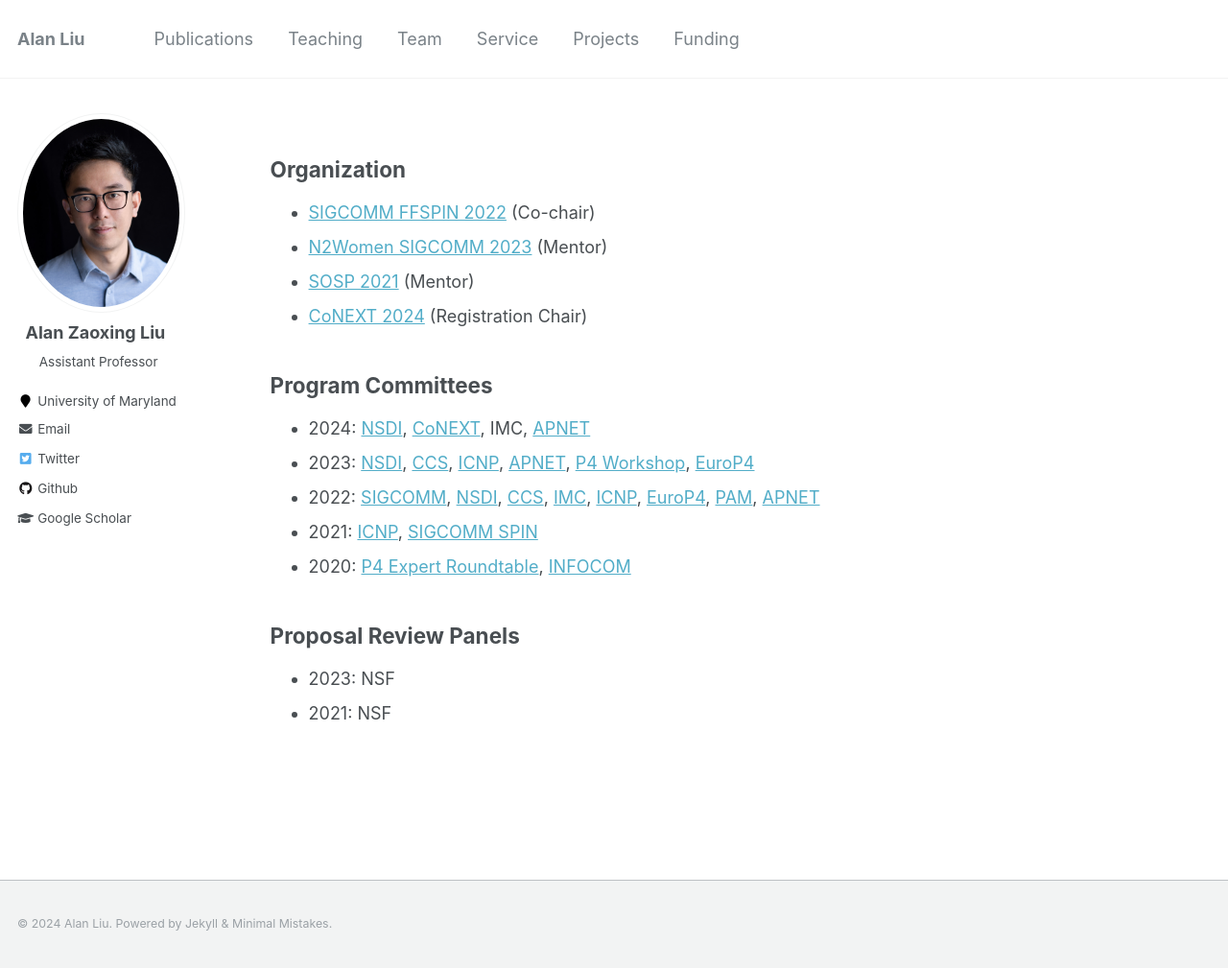
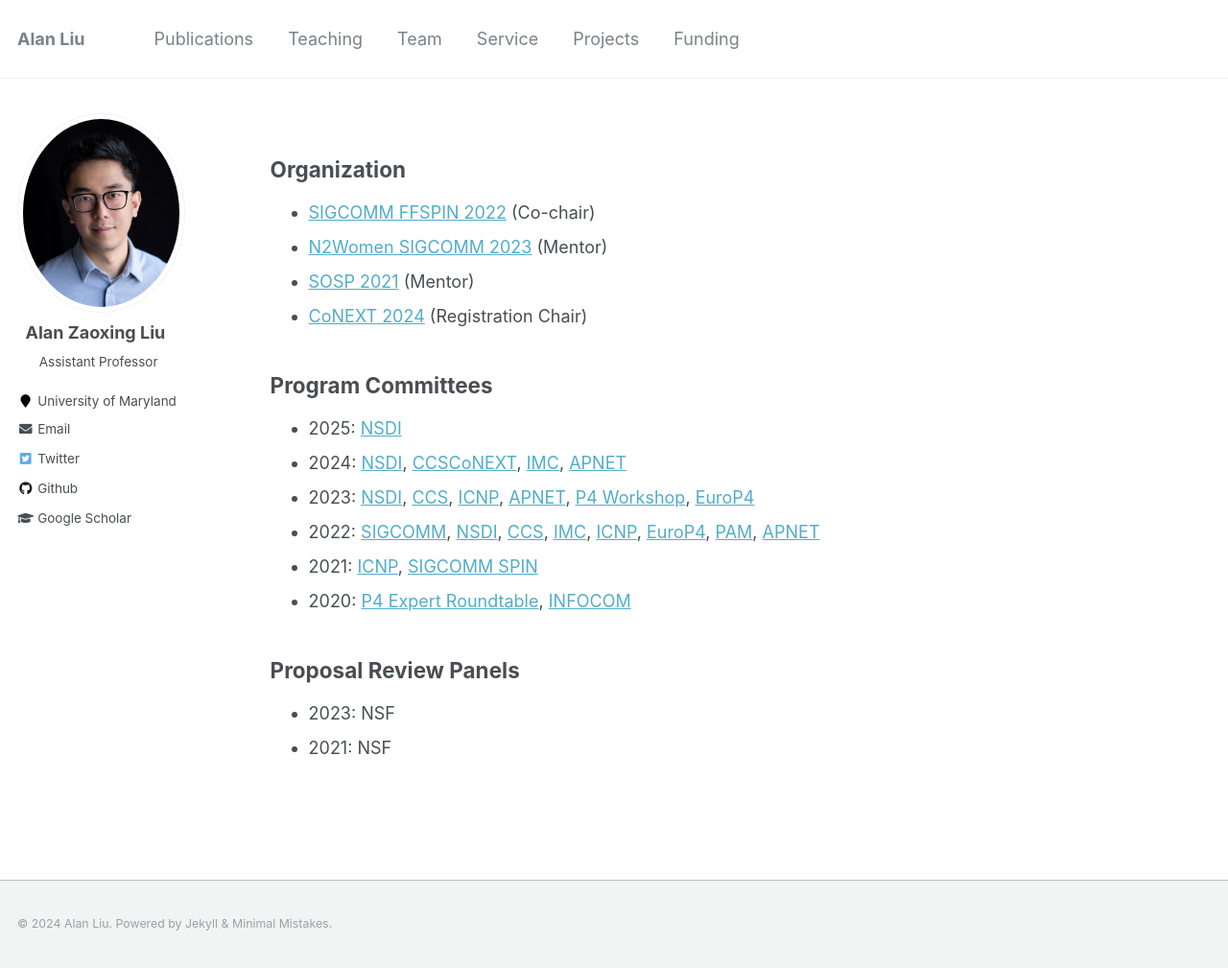
Before and after one commit to zaoxing/zaoxing.github.io, a Jekyll site: the page built from _pages/service.md, in a window 1280 px wide and 1009 px high. Shown: the whole window at 96% size. Built offline with Jekyll 4.4.1, drawn with Linux system fonts in a browser that asks for light colours; comment, search, counter and statistics services are not loaded.

Commit message:
update service

```diff
--- a/_pages/service.md
+++ b/_pages/service.md
@@ -13,7 +13,8 @@ Organization
 
 Program Committees
 ---
-* 2024: [NSDI](https://www.usenix.org/conference/nsdi24/call-for-papers), [CoNEXT](https://conferences.sigcomm.org/co-next/2024/), IMC, [APNET](https://conferences.sigcomm.org/events/apnet2024/)
+* 2025: [NSDI](https://www.usenix.org/conference/nsdi25)
+* 2024: [NSDI](https://www.usenix.org/conference/nsdi24/call-for-papers), [CCS](https://www.sigsac.org/ccs/CCS2024/)[CoNEXT](https://conferences.sigcomm.org/co-next/2024/), [IMC](https://conferences.sigcomm.org/imc/2024/), [APNET](https://conferences.sigcomm.org/events/apnet2024/)
 * 2023: [NSDI](https://www.usenix.org/conference/nsdi23/call-for-papers), [CCS](https://www.sigsac.org/ccs/CCS2023/), [ICNP](https://icnp23.cs.ucr.edu/), [APNET](https://conferences.sigcomm.org/events/apnet2023/), [P4 Workshop](https://opennetworking.org/events/2023-p4-workshop/), [EuroP4](https://opennetworking.org/events/euro-p4-2023/)
 * 2022: [SIGCOMM](https://conferences.sigcomm.org/sigcomm/2022/tpc.html), [NSDI](https://www.usenix.org/conference/nsdi22/call-for-papers), [CCS](https://www.sigsac.org/ccs/CCS2022/program-committee.html), [IMC](https://conferences.sigcomm.org/imc/2022), [ICNP](https://icnp22.cs.ucr.edu/), [EuroP4](https://opennetworking.org/events/euro-p4-2022/), [PAM](https://pam2022.nl/), [APNET](https://conferences.sigcomm.org/events/apnet2022/index.html)
 * 2021: [ICNP](https://icnp21.cs.ucr.edu/tpc.html), [SIGCOMM SPIN](https://conferences.sigcomm.org/sigcomm/2021/workshop-spin.html)
```
